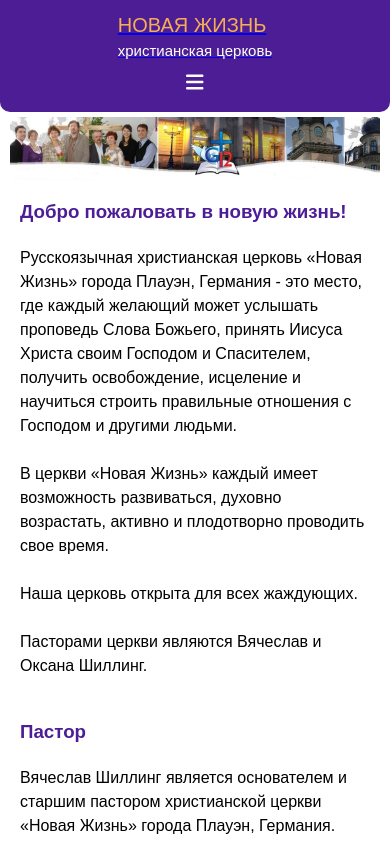
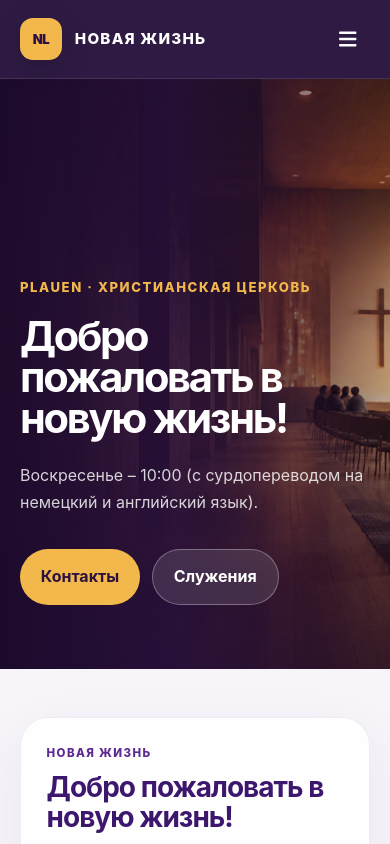
Before and after one commit to dignityinside/g12_eu, a Vue app: page / in a window 390 px wide. Shown: the top 844 px of the page. Built offline with nearby package versions, Linux system fonts and the light colour scheme.

Commit message:
Implement new design

```diff
--- a/src/App.vue
+++ b/src/App.vue
@@ -1,7 +1,10 @@
 <script setup>
-import { RouterView } from 'vue-router';
-import { ref } from 'vue';
+import { RouterView, useRoute } from 'vue-router';
+import { computed, ref } from 'vue';
 import Navigation from '@components/Navigation.vue';
+
+const route = useRoute();
+const isHome = computed(() => route.path === '/');
 
 const mainMenuItems = ref([
   { id: 'welcome', name: 'menu.church' },
@@ -25,88 +28,89 @@ const footerItems = ref([
   { to: 'https://www.bibeltv.de', name: 'BibelTV', external: true, i18n: false, hideOnLocale: ['ru', 'ua', 'en'] },
   { to: '/imprint', name: 'menu.imprint' },
 ]);
+
+function scrollToSection(id) {
+  document.getElementById(id)?.scrollIntoView({ behavior: 'smooth' });
+}
 </script>
 
 <template>
-  <div class="container">
-    <header class="header">
-      <div class="logo-wrapper">
-        <a href="/">
-          <div class="logo">
-            <div class="logo__title">{{ $t('site.name') }}</div>
-            <div class="logo__description">{{ $t('site.description') }}</div>
-          </div>
-        </a>
+  <header class="header">
+    <div class="header__inner">
+      <router-link to="/" class="brand" aria-label="Neues Leben Startseite">
+        <span class="brand__mark">NL</span>
+        <span class="brand__copy">
+          <span class="brand__title">{{ $t('site.name') }}</span>
+          <span class="brand__description">{{ $t('site.description') }}</span>
+        </span>
+      </router-link>
+      <navigation :items="mainMenuItems" />
+    </div>
+  </header>
+
+  <div v-if="isHome" class="hero">
+    <img src="/img/header.jpg" :alt="$t('site.name')" class="hero__image" />
+    <div class="hero__shade"></div>
+    <div class="hero__content">
+      <div class="hero__eyebrow">Plauen · {{ $t('site.description') }}</div>
+      <h1>{{ $t('text.welcome.title') }}</h1>
+      <p>{{ $t('text.ministries.sundayLong') }}</p>
+      <div class="hero__actions">
+        <button class="button button--primary" @click="scrollToSection('contacts')">{{ $t('menu.contacts') }}</button>
+        <button class="button button--ghost" @click="scrollToSection('ministry')">{{ $t('menu.ministries') }}</button>
       </div>
-
-      <navigation :items="mainMenuItems" />
-    </header>
-
-    <img src="/img/header.jpg" :alt="$t('site.name')" class="header__image" />
-
-    <RouterView />
-
-    <navigation :is-footer="true" :hide-language-select="true" :hide-back-link="true" :items="footerItems" />
+    </div>
   </div>
 
-  <footer class="copyright">
-    © 2005-{{ new Date().getFullYear() }} {{ $t('site.copyright') }}<br />{{ $t('site.powered') }}
+  <div class="page-shell" :class="{ 'page-shell--subpage': !isHome }">
+    <RouterView />
+  </div>
+
+  <footer class="footer">
+    <div class="footer__inner">
+      <div class="footer__brand">
+        <span class="brand__mark brand__mark--small">NL</span>
+        <div><strong>{{ $t('site.name') }}</strong><div>Karlstr. 5–7 · 08523 Plauen</div></div>
+      </div>
+      <navigation :is-footer="true" :hide-language-select="true" :hide-back-link="true" :items="footerItems" />
+    </div>
+    <div class="copyright">© 2005-{{ new Date().getFullYear() }} {{ $t('site.copyright') }} · {{ $t('site.powered') }}</div>
   </footer>
 </template>
 
 <style lang="scss">
 @import '@assets/scss/main.scss';
 
-.container {
-  background: $color-white;
-  max-width: $max-width-100;
-  margin: 0 auto;
-}
+.header { position: sticky; top: 0; z-index: 10; background: rgba(35, 14, 57, .95); border-bottom: 1px solid rgba(255,255,255,.1); backdrop-filter: blur(16px); }
+.header__inner { max-width: $max-width-100; min-height: 78px; margin: 0 auto; padding: 0 $spacing-20; display: flex; align-items: center; justify-content: space-between; gap: $spacing-20; }
+.brand { display: flex; align-items: center; gap: .8rem; color: $color-white; text-decoration: none; flex-shrink: 0; }
+.brand__mark { width: 42px; height: 42px; display: grid; place-items: center; border-radius: 13px; background: $color-secondary; color: #301048; font-size: .82rem; font-weight: 900; letter-spacing: -.03em; box-shadow: 0 8px 28px rgba(0,0,0,.18); }
+.brand__mark--small { width: 38px; height: 38px; }
+.brand__copy { display: flex; flex-direction: column; line-height: 1.15; }
+.brand__title { font-size: .95rem; font-weight: 800; letter-spacing: .08em; }
+.brand__description { margin-top: .25rem; color: rgba(255,255,255,.68); font-size: .72rem; text-transform: uppercase; letter-spacing: .08em; }
 
-.header {
-  display: flex;
-  flex-direction: row;
-  flex-direction: column;
-  position: sticky;
-  top: 0;
-  z-index: 1;
-  padding: $spacing-10 $spacing-20;
-  background-color: $color-primary;
-  border-bottom-left-radius: $spacing-10;
-  border-bottom-right-radius: $spacing-10;
+.hero { position: relative; min-height: min(680px, calc(100vh - 78px)); display: flex; align-items: flex-end; overflow: hidden; background: $color-primary; }
+.hero__image { position: absolute; inset: 0; width: 100%; height: 100%; object-fit: cover; object-position: center 48%; }
+.hero__shade { position: absolute; inset: 0; background: linear-gradient(90deg, rgba(28,10,45,.92) 0%, rgba(43,16,68,.66) 45%, rgba(26,10,39,.15) 100%), linear-gradient(0deg, rgba(26,10,39,.6), transparent 55%); }
+.hero__content { position: relative; width: 100%; max-width: $max-width-100; margin: 0 auto; padding: clamp(4rem, 10vw, 8rem) $spacing-20; color: $color-white; }
+.hero__eyebrow { margin-bottom: 1.1rem; color: $color-secondary; font-size: .82rem; font-weight: 800; letter-spacing: .12em; text-transform: uppercase; }
+.hero h1 { max-width: 760px; margin: 0; font-size: clamp(2.6rem, 7vw, 5.5rem); line-height: .98; letter-spacing: -.055em; }
+.hero p { margin: 1.5rem 0 0; max-width: 560px; color: rgba(255,255,255,.82); font-size: clamp(1rem, 2vw, 1.2rem); }
+.hero__actions { display: flex; flex-wrap: wrap; gap: .75rem; margin-top: 2rem; }
+.button { border: 0; border-radius: 999px; padding: .85rem 1.3rem; font-weight: 750; cursor: pointer; transition: transform .2s ease, background .2s ease; }
+.button:hover { transform: translateY(-2px); }
+.button--primary { background: $color-secondary; color: #2d123e; }
+.button--ghost { background: rgba(255,255,255,.12); color: $color-white; border: 1px solid rgba(255,255,255,.3); backdrop-filter: blur(8px); }
 
-  @include breakpoint('s') {
-    flex-direction: row;
-    justify-content: space-between;
-  }
-}
+.page-shell { max-width: $max-width-100; margin: 0 auto; padding: clamp(3rem, 7vw, 6rem) $spacing-20; }
+.page-shell--subpage { min-height: 65vh; padding-top: 4rem; }
+.footer { background: #21102e; color: rgba(255,255,255,.72); }
+.footer__inner { max-width: $max-width-100; margin: 0 auto; padding: 2.5rem $spacing-20 1.5rem; display: flex; flex-direction: column; gap: 2rem; }
+.footer__brand { display: flex; align-items: center; gap: .9rem; font-size: .86rem; }
+.footer__brand strong { display: block; color: white; letter-spacing: .06em; }
+.copyright { border-top: 1px solid rgba(255,255,255,.1); padding: 1.2rem $spacing-20; text-align: center; font-size: .78rem; color: rgba(255,255,255,.48); }
 
-.logo-wrapper {
-  display: flex;
-  align-items: center;
-  align-self: center;
-}
-
-.logo__title {
-  font-size: $size-20;
-  color: $color-secondary;
-  text-transform: uppercase;
-}
-
-.logo__description {
-  font-size: $size-15;
-  color: $color-white;
-}
-
-.header__image {
-  max-width: calc(100% - $spacing-20);
-  border: solid $spacing-10 $color-white;
-  border-top: solid $spacing-5 $color-white;
-  -webkit-font-smoothing: antialiased;
-}
-
-.copyright {
-  padding: $spacing-20;
-  text-align: center;
-}
+@include breakpoint('s') { .footer__inner { flex-direction: row; align-items: center; justify-content: space-between; } }
+@media (max-width: 420px) { .brand__description { display: none; } .hero { min-height: 590px; } }
 </style>
--- a/src/assets/scss/main.scss
+++ b/src/assets/scss/main.scss
@@ -1,6 +1,4 @@
 @import 'breakpoints';
-
-// calcuation: body font size 16px (1rem), 5px/16px=0.312rem;
 
 $spacing-5: 0.313rem;
 $spacing-10: 0.625rem;
@@ -8,36 +6,34 @@ $spacing-15: 0.937rem;
 $spacing-20: 1.25rem;
 $spacing-25: 1.565rem;
 $spacing-30: 1.878rem;
-
-// sizes
-
 $size-10: 0.625rem;
 $size-15: 0.937rem;
 $size-20: 1.25rem;
-
-// max width
-
-$max-width-100: 1024px;
+$max-width-100: 1180px;
 $max-width-75: 960px;
 $max-width-50: 640px;
 $max-width-25: 320px;
+$color-white: #ffffff;
+$color-black: #17131f;
+$color-grey: #ded8e8;
+$color-primary: #3d176d;
+$color-primarty-light: #5f2a93;
+$color-secondary: #f2b84b;
+$color-background: #f7f5fa;
+$color-muted: #6d6875;
+$color-surface: #ffffff;
 
-// colors
-
-$color-white: #ffffff;
-$color-black: #000000;
-$color-grey: #dcdcdc;
-$color-primary: rgba(76, 29, 149);
-$color-primarty-light: rgba(109, 40, 217);
-$color-secondary: #f6ad55;
-
-// basic styles
-
+* { box-sizing: border-box; }
+html { scroll-behavior: smooth; scroll-padding-top: 7rem; }
 body {
   margin: 0;
-  background-color: rgba(229, 231, 235);
-  box-sizing: border-box;
-  font-family: Arial, sans-serif;
-  line-height: 1.5;
+  background: $color-background;
+  color: $color-black;
+  font-family: Inter, ui-sans-serif, -apple-system, BlinkMacSystemFont, "Segoe UI", sans-serif;
   font-size: 16px;
+  line-height: 1.7;
+  -webkit-font-smoothing: antialiased;
 }
+a { color: $color-primary; text-decoration-thickness: 1px; text-underline-offset: 3px; }
+button, select { font: inherit; }
+::selection { background: rgba($color-secondary, 0.45); }
--- a/src/components/MediaBlock.vue
+++ b/src/components/MediaBlock.vue
@@ -1,56 +1,53 @@
 <script setup>
-  const props = defineProps({
+defineProps({
   title: String,
   content: String,
   image: String,
   id: String,
-  })
+});
 </script>
 
 <template>
-  <h3 :id="id" class="headline">{{ title }}</h3>
-
-  <div v-if="image" class="image">
-    <div class="content" v-html="content"></div>
-    <img :src="`/img/${image}`" alt="" />
+  <section :id="id" class="section" :class="{ 'section--image': image }">
+    <div class="section__copy">
+      <div class="section__label">{{ $t('site.name') }}</div>
+      <h2 class="headline">{{ title }}</h2>
+      <div v-if="content" class="content" v-html="content"></div>
+      <div class="slot"><slot /></div>
     </div>
-
-  <div v-if="!image && content" class="content" v-html="content"></div>
-
-  <div class="slot">
-    <slot />
+    <div v-if="image" class="image-wrap">
+      <img :src="`/img/${image}`" :alt="title" />
     </div>
+  </section>
 </template>
 
 <style scoped lang="scss">
 @import "@assets/scss/main.scss";
 
-  .headline {
-    padding: 0;
-    margin: 0;
-    padding: 0 $spacing-20;
-    color: $color-primary;
+.section {
+  margin-bottom: clamp(1.25rem, 3vw, 2.5rem);
+  padding: clamp(1.6rem, 4vw, 3.25rem);
+  border: 1px solid rgba($color-primary, .08);
+  border-radius: 28px;
+  background: rgba(255,255,255,.86);
+  box-shadow: 0 18px 55px rgba(45, 20, 65, .07);
+  scroll-margin-top: 100px;
 }
 
-  .image {
-    padding-right: $spacing-20;
+.section__label { margin-bottom: .55rem; color: $color-primarty-light; font-size: .72rem; font-weight: 800; letter-spacing: .12em; text-transform: uppercase; }
+.headline { margin: 0; color: $color-primary; font-size: clamp(1.75rem, 4vw, 2.65rem); line-height: 1.08; letter-spacing: -.035em; }
+.content { max-width: 760px; margin-top: 1.25rem; color: $color-muted; }
+.content :deep(p:first-child) { margin-top: 0; }
+.content :deep(a) { font-weight: 700; }
+.slot:not(:empty) { margin-top: 1.4rem; }
+.slot :deep(p) { margin: .45rem 0; }
+
+.section--image { display: grid; gap: 2rem; padding: 0; overflow: hidden; }
+.section--image .section__copy { padding: clamp(1.6rem, 4vw, 3.25rem); }
+.image-wrap { min-height: 360px; }
+.image-wrap img { display: block; width: 100%; height: 100%; object-fit: cover; object-position: center top; }
 
 @include breakpoint('s') {
-      display: flex;
-    }
-
-    img {
-      height: 100%;
-      max-width: 100%;
-      padding: $spacing-20;
-    }
-  }
-
-  .content {
-    padding: $spacing-20;
-  }
-
-  .slot {
-    padding: 0 $spacing-20 $spacing-20;
+  .section--image { grid-template-columns: 1.15fr .85fr; align-items: stretch; }
 }
 </style>
--- a/src/components/Navigation.vue
+++ b/src/components/Navigation.vue
@@ -1,6 +1,6 @@
 <script setup>
-import { ref, computed } from 'vue';
-import { RouterLink, useRoute } from 'vue-router'
+import { ref, computed, watch } from 'vue';
+import { useRoute } from 'vue-router';
 import LanguageSelect from '@components/LanguageSelect.vue';
 
 const props = defineProps({
@@ -20,11 +20,16 @@ const props = defineProps({
   hideOnLocale: {
     type:    Array,
   }
-})
+});
 
 const isOpen = ref(false);
 const route = useRoute();
 const path = computed(() => route.path);
+const navigationId = computed(() => props.isFooter ? 'footer-navigation' : 'main-navigation');
+
+watch(path, () => {
+  isOpen.value = false;
+});
 
 function scrollTo(id, offset = document.querySelector('.header').offsetHeight + 10) {
   window.scrollTo({
@@ -33,23 +38,32 @@ function scrollTo(id, offset = document.querySelector('.header').offsetHeight +
       document.getElementById(id).getBoundingClientRect().top -
       document.body.getBoundingClientRect().top -
       offset,
-  })
+  });
+  isOpen.value = false;
 }
 </script>
 
 <template>
   <div class="navigation" :class="isFooter ? 'navigation--footer' : ''">
-    <nav class="navigation__wrapper">
-      <div class="navigation__toggle" @click="isOpen = !isOpen">
-        <font-awesome-icon v-show="!isOpen" icon="fa-solid fa-bars" />
-      </div>
+    <nav class="navigation__wrapper" @keydown.esc="isOpen = false">
+      <button
+        v-if="!isFooter"
+        class="navigation__toggle"
+        type="button"
+        :aria-expanded="isOpen"
+        :aria-controls="navigationId"
+        :aria-label="isOpen ? 'Menü schließen' : 'Menü öffnen'"
+        @click="isOpen = !isOpen"
+      >
+        <font-awesome-icon :icon="isOpen ? 'fa-solid fa-x' : 'fa-solid fa-bars'" />
+      </button>
 
-      <div class="navigation__items" :class="{ 'navigation__items--hidden': !isOpen }">
+      <div :id="navigationId" class="navigation__items" :class="{ 'navigation__items--open': isOpen }">
         <language-select v-if="!hideLanguageSelect" class="navigation__item navigation__item--language" />
 
         <template v-for="item in items" :key="item.name">
           <template v-if="item.id">
-            <span v-if="path === '/'" @click="scrollTo(item.id)" class="navigation__item">{{ $t(item.name) }}</span>
+            <button v-if="path === '/'" type="button" @click="scrollTo(item.id)" class="navigation__item">{{ $t(item.name) }}</button>
           </template>
 
           <template v-else>
@@ -58,7 +72,7 @@ function scrollTo(id, offset = document.querySelector('.header').offsetHeight +
               <template v-else>{{ item.name }}</template>
             </router-link>
 
-            <a v-if="(item.to && item.external === true && (item.hideOnLocale && !item.hideOnLocale.includes($i18n.locale) || item.hideOnLocale == undefined))" :href="item.to" ref="nofollow" target="_blank" class="navigation__item">
+            <a v-if="(item.to && item.external === true && (item.hideOnLocale && !item.hideOnLocale.includes($i18n.locale) || item.hideOnLocale == undefined))" :href="item.to" rel="nofollow noopener" target="_blank" class="navigation__item">
               <template v-if="(item.i18n === undefined)">{{ $t(item.name) }}</template>
               <template v-else>{{ item.name }}</template>
             </a>
@@ -68,9 +82,6 @@ function scrollTo(id, offset = document.querySelector('.header').offsetHeight +
         <router-link v-if="!hideBackLink && path !== '/'" to="/" class="navigation__item">{{ $t('menu.back') }}</router-link>
       </div>
 
-      <div v-show="isOpen" class="navigation__toggle" @click="isOpen = !isOpen">
-        <font-awesome-icon icon="fa-solid fa-x" />
-      </div>
     </nav>
   </div>
 </template>
@@ -78,94 +89,103 @@ function scrollTo(id, offset = document.querySelector('.header').offsetHeight +
 <style lang="scss" scoped>
 @import "@assets/scss/main.scss";
 
-.navigation {
-  background-color: $color-primary;
-  padding: 0;
+.navigation { padding: 0; }
 
-  @include breakpoint('s') {
-    padding: $spacing-5;
-  }
-}
-
-.navigation--footer {
-  border-bottom-left-radius: $spacing-10;
-  border-bottom-right-radius: $spacing-10;
-  padding: $spacing-5;
-
-  @include breakpoint('s') {
-    padding: 0;
-  }
-}
+.navigation--footer { padding: 0; }
 
 .navigation__wrapper {
   max-width: $max-width-100;
   margin: 0 auto;
+  display: flex;
+  align-items: center;
 }
 
 .navigation__toggle {
   display: flex;
-  flex-direction: column;
+  justify-content: center;
+  width: 44px;
+  height: 44px;
   align-items: center;
   color: $color-white;
-  padding: $spacing-10;
+  background: transparent;
+  border: 0;
+  padding: 0;
+  border-radius: 12px;
   font-size: $size-20;
-
-  @include breakpoint('s') {
-    display: none;
-  }
+  cursor: pointer;
+  transition: background .2s ease;
 }
 
+.navigation__toggle:hover { background: rgba(255,255,255,.1); }
+
 .navigation__items {
-  display: flex;
+  display: none;
   flex-direction: column;
 
-  @include breakpoint('s') {
-    flex-direction: row;
-  }
-
-  a {
-    color: $color-white;
+  .navigation__item {
+    margin: 0.1rem;
+    padding: .55rem .65rem;
+    border: 0;
+    background-color: transparent;
+    color: rgba(255,255,255,.8);
     text-decoration: none;
-    font-size: $size-15;
+    font-size: .83rem;
+    font-weight: 650;
+    white-space: nowrap;
+    transition: color .2s ease, background .2s ease;
 
     &:hover {
-      background: $color-primarty-light;
-      border-radius: $spacing-5;
-      cursor: pointer;
-    }
-  }
-
-  .navigation__item {
-    margin: $spacing-5;
-    padding: $spacing-10;
-    color: $color-white;
-
-    &:hover {
-      background: $color-primarty-light;
-      border-radius: $spacing-5;
+      background-color: rgba(255,255,255,.1);
+      color: $color-white;
+      border-radius: 999px;
       cursor: pointer;
     }
   }
 
   .navigation__item--active {
-    background: $color-primarty-light;
-    border-radius: $spacing-5;
+    background: rgba(255,255,255,.12);
+    border-radius: 999px;
     cursor: pointer;
   }
 
   .navigation__item--language {
-    background: $color-primarty-light;
-    border: none;
-    border-radius: $spacing-5;
+    background-color: rgba(255,255,255,.1);
+    border: 1px solid rgba(255,255,255,.15);
+    border-radius: 999px;
     color: $color-white;
   }
 }
 
-.navigation__items--hidden {
-  display: none;
+.navigation__items--open { display: flex; }
 
-  @include breakpoint('s') {
-    display: flex;
+.navigation--footer .navigation__items { display: flex; flex-direction: row; flex-wrap: wrap; justify-content: flex-end; }
+.navigation--footer .navigation__item { color: rgba(255,255,255,.62); font-size: .78rem; }
+
+@media (max-width: 1023px) {
+  .navigation:not(.navigation--footer) .navigation__items {
+    position: absolute;
+    top: 78px;
+    left: 0;
+    right: 0;
+    max-height: calc(100vh - 78px);
+    padding: .85rem $spacing-20 1.25rem;
+    background: rgba(35,14,57,.98);
+    border-top: 1px solid rgba(255,255,255,.08);
+    box-shadow: 0 20px 35px rgba(25,7,38,.28);
+    overflow-y: auto;
   }
+  .navigation:not(.navigation--footer) .navigation__items .navigation__item {
+    width: 100%;
+    margin: .08rem 0;
+    padding: .75rem .8rem;
+    text-align: left;
+    border-radius: 10px;
+  }
+  .navigation--footer .navigation__item { width: auto; }
+}
+
+@media (min-width: 1024px) {
+  .navigation__toggle { display: none; }
+  .navigation:not(.navigation--footer) .navigation__items { display: flex; flex-direction: row; align-items: center; }
 }
 </style>
--- a/src/views/HomeView.vue
+++ b/src/views/HomeView.vue
@@ -5,45 +5,64 @@ import MinistriesBlock from '../components/MinistriesBlock.vue';
 
 <template>
   <main>
-    <div class="home">
     <media-block :title="$t('text.welcome.title')" :content="$t('text.welcome.text')" id="welcome" />
-
     <media-block :title="$t('text.pastor.title')" :content="$t('text.pastor.text')" image="pastor.jpg" id="pastor" />
-
     <ministries-block />
-
     <media-block :title="$t('text.sermons.title')" :content="$t('text.sermons.text')" id="sermons" />
 
     <media-block :title="$t('text.contacts.title')" id="contacts">
-        <p>
-          <strong>{{ $t('text.ministries.address') }}:</strong>
-        </p>
-        <p>Germany, 08523 Plauen, Karlstr. 5-7, Gemeinde Neues Leben e.V.</p>
+      <div class="contact-grid">
+        <div class="contact-card">
+          <span class="contact-card__icon">01</span>
+          <strong>{{ $t('text.ministries.address') }}</strong>
+          <p>Karlstr. 5–7<br />08523 Plauen, Germany</p>
           <p>{{ $t('text.ministries.sundayLong') }}</p>
-        <p>
+        </div>
+        <div class="contact-card">
+          <span class="contact-card__icon">02</span>
           <strong>{{ $t('text.address') }}</strong>
-        </p>
-        <p>Germany, 08523 Plauen, Karlstr. 5-7, Gemeinde Neues Leben e.V.</p>
-        <p>{{ $t('text.phone') }} +4917624113132, +4917661548530</p>
-        <p>E-mail: info@g12.eu</p>
+          <p>Karlstr. 5–7<br />08523 Plauen, Germany</p>
+        </div>
+        <div class="contact-card">
+          <span class="contact-card__icon">03</span>
+          <strong>{{ $t('menu.contacts') }}</strong>
+          <p><a href="tel:+4917624113132">+49 176 241 13 132</a><br /><a href="tel:+4917661548530">+49 176 615 48 530</a></p>
+          <a href="mailto:info@g12.eu">info@g12.eu</a>
+        </div>
+      </div>
 
       <iframe
+        class="map"
         allowfullscreen
-          height="450"
-          style="width: 100%; border: none"
+        loading="lazy"
+        :title="$t('text.contacts.title')"
         src="https://www.google.com/maps/embed?pb=!1m18!1m12!1m3!1d1268.8888418942242!2d12.133819957783263!3d50.501095282215616!2m3!1f0!2f0!3f0!3m2!1i1024!2i768!4f13.1!3m3!1m2!1s0x47a1268a354f79c3%3A0x2b667815f5e3d45d!2sKarlstra%C3%9Fe+7%2C+08523+Plauen!5e0!3m2!1sde!2sde!4v1492103663904"
       />
     </media-block>
 
     <media-block :title="$t('text.donate.title')" id="donate">
-        <p>
-          {{ $t('site.donation.receiver') }}<br />
-          {{ $t('site.donation.iban') }}<br />
-          {{ $t('site.donation.bic') }}<br />
-          {{ $t('site.donation.bank') }}<br />
-          {{ $t('site.donation.purpose') }}
-        </p>
+      <div class="donation">
+        <div>{{ $t('site.donation.receiver') }}</div>
+        <div>{{ $t('site.donation.iban') }}</div>
+        <div>{{ $t('site.donation.bic') }}</div>
+        <div>{{ $t('site.donation.bank') }}</div>
+        <div>{{ $t('site.donation.purpose') }}</div>
+      </div>
     </media-block>
-    </div>
   </main>
 </template>
+
+<style scoped lang="scss">
+@import '@assets/scss/main.scss';
+
+.contact-grid { display: grid; gap: .8rem; }
+.contact-card { padding: 1.25rem; border-radius: 18px; background: $color-background; overflow: hidden; }
+.contact-card__icon { display: inline-grid; place-items: center; width: 2rem; height: 2rem; margin-bottom: .8rem; border-radius: 50%; background: rgba($color-secondary,.32); color: $color-primary; font-size: .7rem; font-weight: 900; }
+.contact-card strong { display: block; color: $color-primary; }
+.contact-card p { color: $color-muted; font-size: .92rem; }
+.contact-card a { font-weight: 750; }
+.map { display: block; width: 100%; height: 420px; margin-top: 1rem; border: 0; border-radius: 20px; filter: saturate(.78) contrast(.96); }
+.donation { display: grid; gap: .55rem; padding: 1.25rem; border-radius: 18px; background: $color-background; color: $color-muted; font-family: ui-monospace, SFMono-Regular, Menlo, monospace; font-size: .9rem; overflow-wrap: anywhere; }
+
+@include breakpoint('s') { .contact-grid { grid-template-columns: repeat(3, minmax(0, 1fr)); } }
+</style>
```
Also changed, not shown: src/components/LanguageSelect.vue (+41 -2 lines), src/components/MinistriesBlock.vue (+19 -6 lines), public/img/header.jpg, 1 other file (tests, documents, lock files or other folders). Lines whose indentation alone changed are shown as unchanged.
